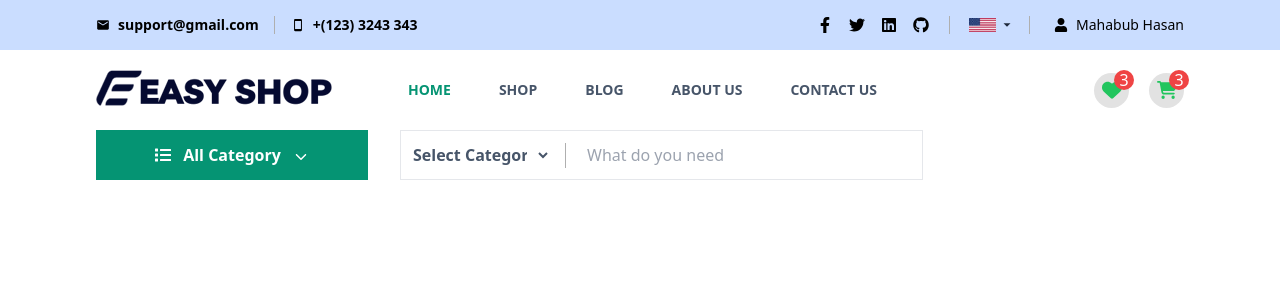
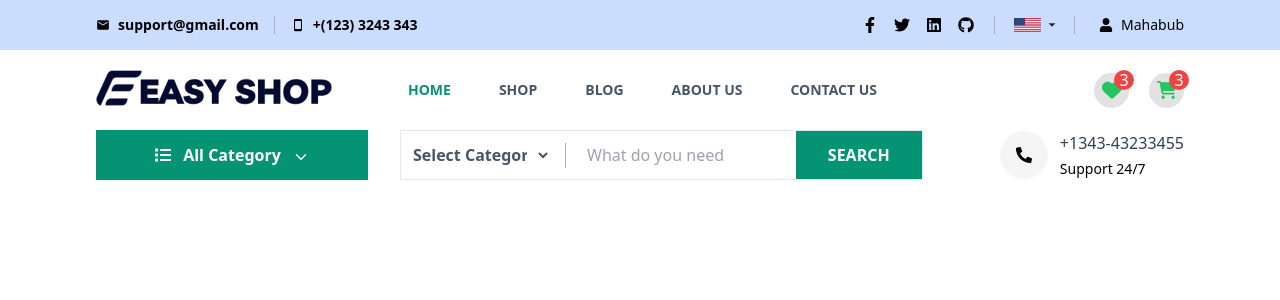
Before and after one commit to webdevmahabub/frontend-mern-multi-vendor-ecommerce, a React (Create React App) app: page / in a window 1280 px wide. Shown: the top 300 px of the page. Built offline with nearby package versions, Linux system fonts and the light colour scheme.

Commit message:
Header Design Tailwind Css React Part 8

```diff
--- a/src/components/Header.jsx
+++ b/src/components/Header.jsx
@@ -29,6 +29,7 @@ const Header = () => {
         'Home Decor',
         'Smart Watches',
     ]
+
     const [searchValue, setSearchValue] = useState('')
     const [category, setCategory] = useState('')
 
@@ -69,7 +70,7 @@ const Header = () => {
         {
             user ? <Link className='flex cursor-pointer justify-center items-center gap-2 text-sm text-black' to='/dashboard'>
                 <span> <FaUser/> </span>
-                <span>Mahabub Hasan </span>
+                <span>Mahabub</span>
                  </Link> : <Link className='flex cursor-pointer justify-center items-center gap-2 text-sm text-black' to='/login'>
                 <span> <FaLock /> </span>
                 <span>Login </span>
@@ -158,7 +159,7 @@ const Header = () => {
 
 
     <div className='hidden md-lg:block'>
-        <div onClick={()=> setShowShidebar(true)} className={`flxed duration-200 transition-all ${showShidebar ? 'invisible' : 'visible'} hidden md-lg:block w-screen h-screen bg-[rgba(0,0,0,0.5)] top-0 left-0 z-20 `}>
+        <div onClick={()=> setShowShidebar(true)} className={`fixed duration-200 transition-all ${showShidebar ? 'invisible' : 'visible'} hidden md-lg:block w-screen h-screen bg-[rgba(0,0,0,0.5)] top-0 left-0 z-20 `}>
         </div>
 
         <div className={`w-[300px] z-[9999] transition-all duration-200 fixed ${showShidebar ? '-left-[300px]' : 'left-0 top-0'} overflow-y-auto bg-white h-screen py-6 px-8 `}>
@@ -178,7 +179,7 @@ const Header = () => {
         {
             user ? <Link className='flex cursor-pointer justify-center items-center gap-2 text-sm text-black' to='/dashboard'>
                 <span> <FaUser/> </span>
-                <span>Mahabub Hasan </span>
+                <span>Mahabub</span>
                  </Link> : <Link className='flex cursor-pointer justify-center items-center gap-2 text-sm text-black' to='/login'>
                 <span> <FaLock /> </span>
                 <span>Login </span>
@@ -282,10 +283,27 @@ const Header = () => {
                         </select>
                         </div>
                         <input className='w-full relative bg-transparent text-slate-500 outline-0 px-3 h-full' onChange={(e)=> setSearchValue(e.target.value)} type="text" name='' id='' placeholder='What do you need' />
+                        <button className='bg-[#059473] right-0 absolute px-8 h-full font-semibold uppercase text-white'>Search</button>
                     </div>
+                </div>
+                <div className='w-4/12 block md-lg:hidden pl-2 md-lg:w-full md-lg:pl-0'>
+                <div className='w-full flex justify-end md-lg:justify-start gap-3 items-center'>
+        <div className='w-[48px] h-[48px] rounded-full flex bg-[#f5f5f5] justify-center items-center '>
+        <span><FaPhoneAlt /></span>
+        </div>
+        <div className='flex justify-end flex-col gap-1'>
+            <h2 className='text-md font-medium text-slate-700'>+1343-43233455</h2>
+            <span className='text-sm'>Support 24/7</span>
+        </div>
+        </div>
+
                 </div>
             </div>
             </div>
+
+
+
+
         </div>
     </div>
 
```
